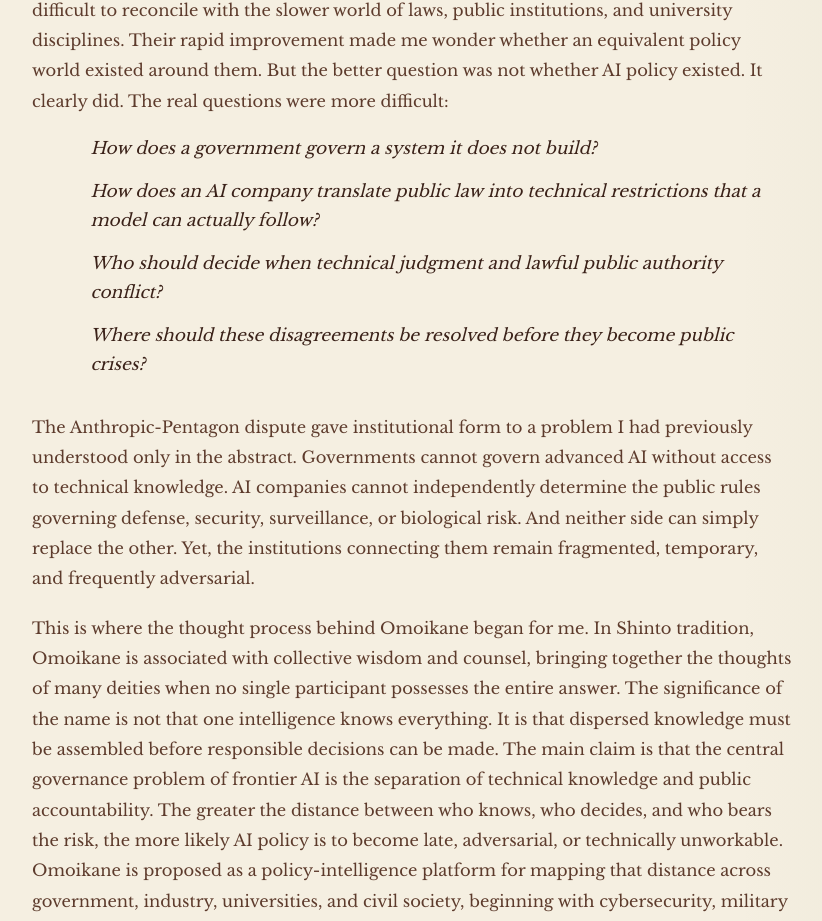
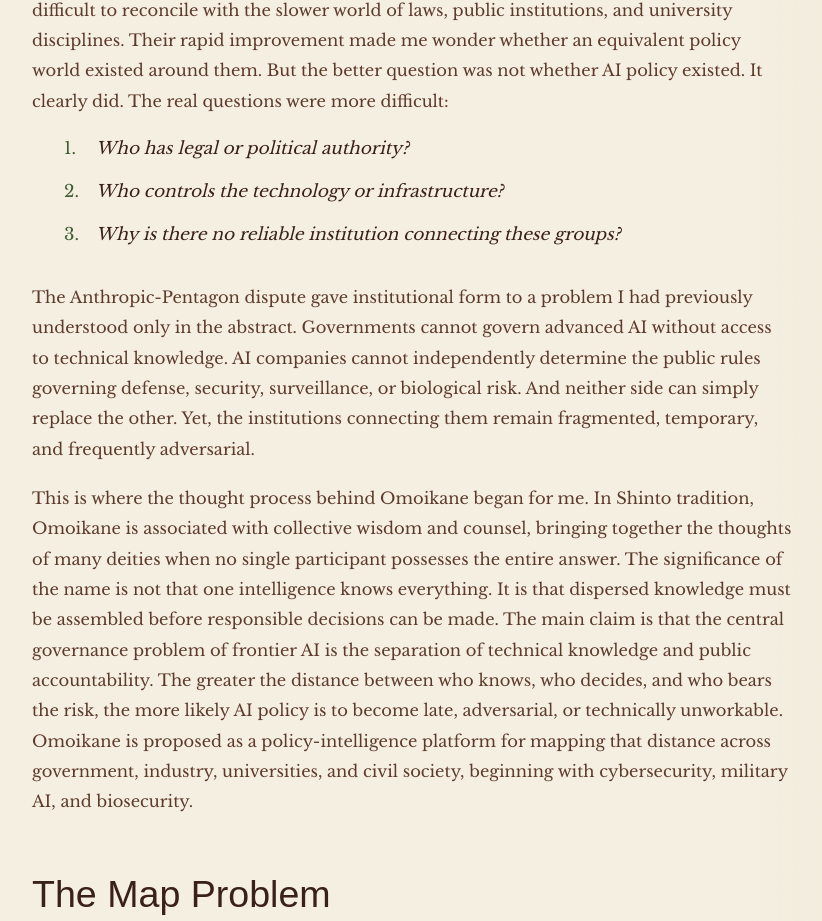
Before and after one commit to saykig/cepheus, a Next.js app: page /essays/the-omoikane-link in a window 1280 px wide. Shown: the part 1095-2016 px from the top of the page, without its empty margins (338-1160 px from the left). Built offline with nearby package versions, Linux system fonts and the light colour scheme; a web font is replaced by a local one.

Commit message:
Revise and number essay questions

```diff
--- a/app/essays/the-omoikane-link/page.tsx
+++ b/app/essays/the-omoikane-link/page.tsx
@@ -102,24 +102,14 @@
           </p>
           <ol className="essay-questions">
             <li>
-              <em>How does a government govern a system it does not build?</em>
+              <em>Who has legal or political authority?</em>
+            </li>
+            <li>
+              <em>Who controls the technology or infrastructure?</em>
             </li>
             <li>
               <em>
-                How does an AI company translate public law into technical
-                restrictions that a model can actually follow?
-              </em>
-            </li>
-            <li>
-              <em>
-                Who should decide when technical judgment and lawful public
-                authority conflict?
-              </em>
-            </li>
-            <li>
-              <em>
-                Where should these disagreements be resolved before they become
-                public crises?
+                Why is there no reliable institution connecting these groups?
               </em>
             </li>
           </ol>
--- a/app/global.css
+++ b/app/global.css
@@ -588,19 +588,26 @@
 }
 
 .essay-body .essay-questions {
-  margin: 0.25rem 0 2rem 2.4rem;
-  padding-left: 0.8rem;
+  margin: 0.25rem 0 2rem 2rem;
+  padding-left: 0;
+  list-style: none;
+  counter-reset: essay-question;
 }
 
 .essay-body .essay-questions li {
+  position: relative;
   margin-bottom: 0.9rem;
-  padding-left: 0.45rem;
+  padding-left: 2rem;
   color: var(--ink);
   font-size: 1.06rem;
   line-height: 1.7;
+  counter-increment: essay-question;
 }
 
-.essay-body .essay-questions li::marker {
+.essay-body .essay-questions li::before {
+  position: absolute;
+  left: 0;
+  content: counter(essay-question) ".";
   color: var(--olive);
   font-family: var(--font-body), Georgia, serif;
   font-style: normal;
```
